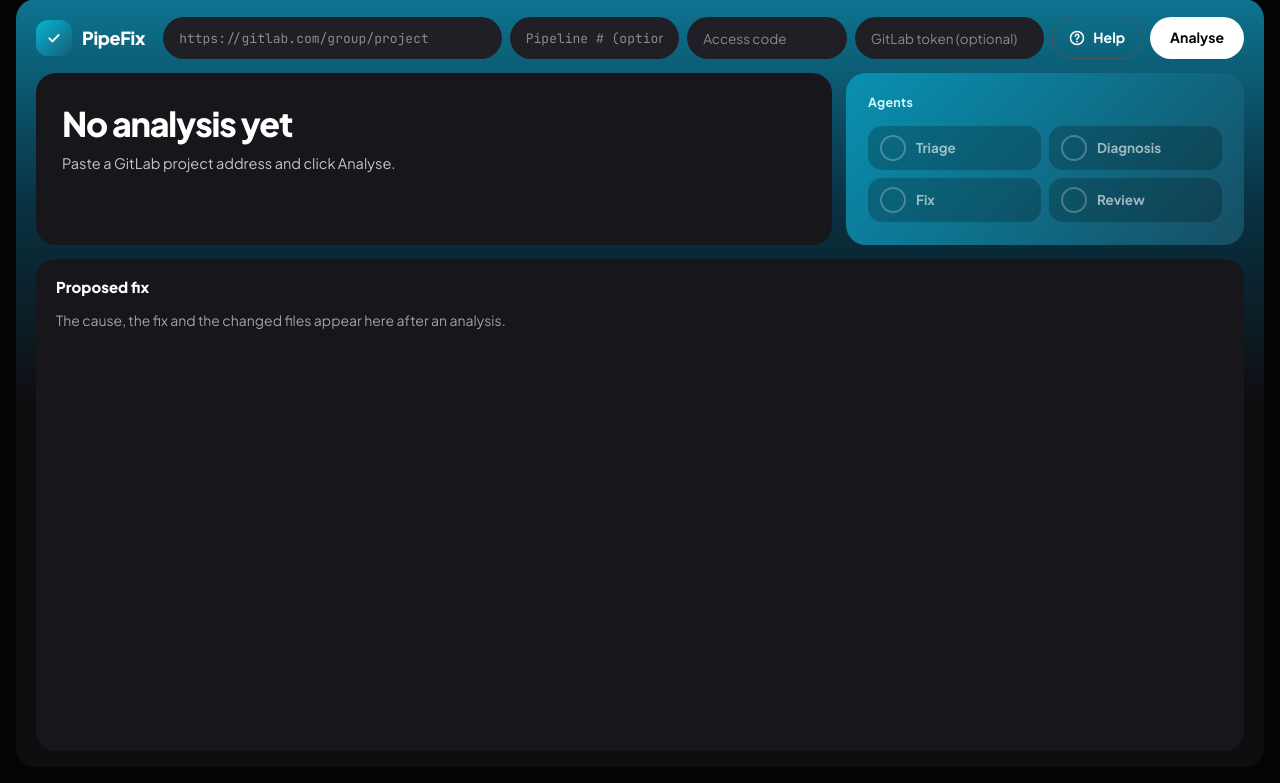
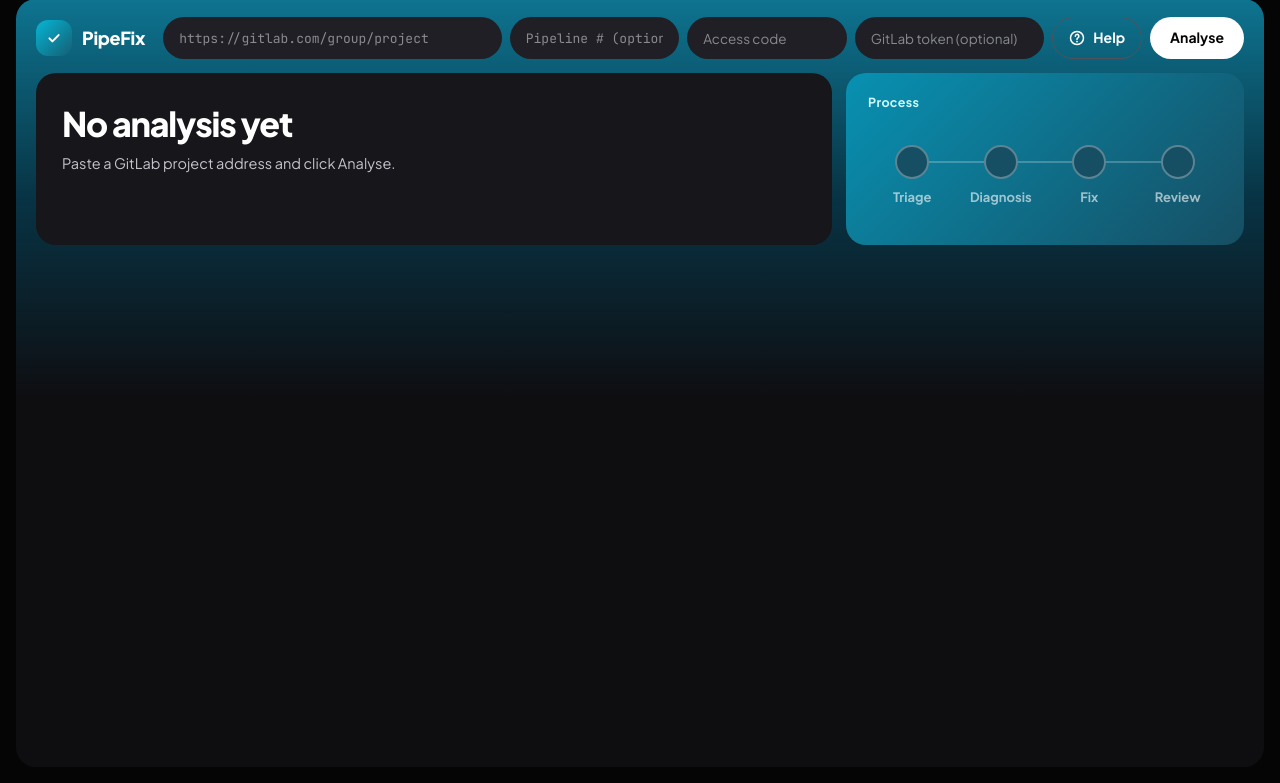
Before and after one commit to Galaxya-AI/Pipefix-api, a Flask app: template templates/index.html in a window 1280 px wide. Shown: the part 17-800 px from the top of the page. Run offline with Flask 3, Linux system fonts and the light colour scheme; the template is opened without the code that fills it, so the values that code supplies are empty; parts of the project's set-up code (start-up, migrations or seed data) failed here and were passed over.

Commit message:
feat: ask for an access code by email, agents shown as a process
With ACCESS_REQUEST_EMAIL set, the page shows an "Ask for one by email" link under the form, in the Help panel and next to an access code error; it opens a pre-filled email. The Agents card is now called Process and shows the four agents as circles one after the other. The Proposed fix panel stays hidden until there is something to show.

```diff
--- a/app.py
+++ b/app.py
@@ -40,6 +40,7 @@ from journal.run_journal import RunJournal
 from startup.services import build_api_services, build_user_loop_function, build_user_run_function
 from web_support import (
     access_owner,
+    access_request_email,
     check_pipeline_to_fix,
     parse_project_url,
     public_run,
@@ -234,7 +235,7 @@ def gitlab_webhook() -> tuple[Response, int]:
 
 @app.get("/")
 def index() -> str:
-    return render_template("index.html")
+    return render_template("index.html", access_request_email=access_request_email())
 
 
 @app.post("/web/runs")
--- a/templates/index.html
+++ b/templates/index.html
@@ -48,6 +48,7 @@
   .white { background: var(--ink); color: var(--bg); }
   .ghost { background: transparent; color: var(--ink); border: 1px solid #52525b; }
   .help-btn { display: inline-flex; align-items: center; gap: 8px; padding: 0 16px; }
+  .ask-code { flex: 1 1 100%; margin: 0; font-size: 13px; color: var(--muted); }
   header { position: relative; }
   .help { position: absolute; top: calc(100% + 10px); right: 0; z-index: 10; width: min(520px, 100%); max-height: 70vh; overflow-y: auto;
           padding: 22px 24px; border-radius: 20px; background: var(--card-2); border: 1px solid var(--line);
@@ -82,15 +83,20 @@
   .agents { padding: 20px 22px; display: flex; flex-direction: column; gap: 14px;
             background: linear-gradient(135deg, var(--brand) 0%, var(--brand-dark) 100%); }
   .agents h2 { margin: 0; font-size: 12.5px; font-weight: 700; color: #cffafe; letter-spacing: .3px; }
-  .track { list-style: none; margin: 0; padding: 0; display: grid; grid-template-columns: repeat(2, minmax(0, 1fr)); gap: 8px; }
-  .track li { display: flex; align-items: center; gap: 10px; padding: 9px 12px; border-radius: 14px;
-              background: rgba(0, 0, 0, .22); color: rgba(255, 255, 255, .6); font-weight: 700; font-size: 13.5px; }
-  .node { position: relative; flex: none; width: 26px; height: 26px; border-radius: 50%; display: grid; place-items: center;
-          border: 2px solid rgba(255, 255, 255, .25); }
-  .node svg { width: 13px; height: 13px; }
+  /* The four agents one after the other: circles joined by a line, the name under each one */
+  .track { list-style: none; margin: auto 0; padding: 0; display: grid; grid-template-columns: repeat(4, minmax(0, 1fr)); }
+  .track li { position: relative; display: flex; flex-direction: column; align-items: center; gap: 8px;
+              color: rgba(255, 255, 255, .6); font-weight: 700; font-size: 13px; text-align: center; }
+  .track li::before { content: ""; position: absolute; top: 16px; right: 50%; width: 100%; height: 2px;
+                      background: rgba(255, 255, 255, .22); }
+  .track li:first-child::before { display: none; }
+  .track li.done::before { background: var(--accent); }
+  .node { position: relative; z-index: 1; flex: none; width: 34px; height: 34px; border-radius: 50%; display: grid;
+          place-items: center; border: 2px solid rgba(255, 255, 255, .3); background: var(--brand-dark); }
+  .node svg { width: 15px; height: 15px; }
   .track .done { color: var(--ink); } .track .done .node { background: var(--accent); border-color: var(--accent); color: var(--accent-ink); }
   .track .running { color: var(--ink); } .track .running .node { border-color: var(--run); }
-  .track .running .node::after { content: ""; position: absolute; inset: -4px; border-radius: 50%; border: 2px solid transparent;
+  .track .running .node::after { content: ""; position: absolute; inset: -5px; border-radius: 50%; border: 2px solid transparent;
                                  border-top-color: var(--run); animation: spin 1s linear infinite; }
   .track .stopped { color: var(--ink); } .track .stopped .node { background: var(--fail); border-color: var(--fail); color: #1c0a00; }
   @keyframes spin { to { transform: rotate(360deg); } }
@@ -178,13 +184,17 @@
         Help</button>
       <button class="white" id="start" type="submit">Analyse</button>
       <p class="error" id="form-error" role="alert" hidden></p>
+      {% if access_request_email %}
+      {% set ask_href = "mailto:" ~ access_request_email ~ "?subject=" ~ ("PipeFix access code request"|urlencode) ~ "&body=" ~ ("Hello,\n\nI would like to test PipeFix on my own GitLab project.\n\nName:\nCompany:\nGitLab project:\n\nThank you"|urlencode) %}
+      <p class="ask-code">No access code? <a id="ask-code-link" href="{{ ask_href }}">Ask for one by email</a></p>
+      {% endif %}
     </form>
     <div class="help" id="help" role="dialog" aria-label="Help" hidden>
       <h2>What to fill in</h2>
       <dl>
         <dt>Project</dt><dd>The address of a GitLab project, on gitlab.com or a self-hosted GitLab. The address of a pipeline page also gives its number.</dd>
         <dt>Pipeline</dt><dd>Optional. Empty: PipeFix takes the latest failed pipeline of the project.</dd>
-        <dt>Access code</dt><dd>Given to you by the owner of PipeFix.</dd>
+        <dt>Access code</dt><dd>Given to you by the owner of PipeFix.{% if access_request_email %} <a href="{{ ask_href }}">Ask for one by email</a>.{% endif %}</dd>
         <dt>GitLab token</dt><dd>Not needed for a public project. A private project needs the read_api scope, and publishing a fix needs the api scope. Used for this run only, never stored.</dd>
       </dl>
       <h2>The buttons after an analysis</h2>
@@ -222,8 +232,8 @@
       </div>
     </section>
 
-    <section class="card agents" aria-label="Agents">
-      <h2>Agents</h2>
+    <section class="card agents" aria-label="Process">
+      <h2>Process</h2>
       <ol class="track" id="track"></ol>
     </section>
   </div>
@@ -240,7 +250,7 @@
       </div>
     </section>
 
-    <section class="card pane detail" aria-labelledby="detail-title">
+    <section class="card pane detail" id="detail" aria-labelledby="detail-title" hidden>
       <div class="pane-head">
         <h2 id="detail-title">Proposed fix</h2>
         <div class="tabs" role="tablist" aria-label="Details" id="tabs" hidden>
@@ -339,6 +349,13 @@ $("form").addEventListener("submit", async (event) => {
     poll();
   } catch (error) {
     show("form-error", error.message);
+    // A wrong or missing access code: offer the request link right there
+    const ask = $("ask-code-link");
+    if (ask && /access code/i.test(error.message)) {
+      const link = ask.cloneNode(true);
+      link.removeAttribute("id");
+      $("form-error").append(" ", link);
+    }
     $("start").disabled = false;
   }
 });
@@ -423,7 +440,7 @@ function showResult(report, diff, mergeRequest) {
     $("files-summary").textContent = files.length === 1 ? "1 file changed" : `${files.length} files changed`;
     $("files").replaceChildren(...files.map(fileBlock));
   }
-  hide("detail-empty");
+  hide("detail-empty"); show("detail");
   showTab("fix");
   setActions(true);
   if (mergeRequest) showPublished(mergeRequest);
@@ -445,7 +462,7 @@ $("tab-round").addEventListener("click", () => showTab("round"));
 function resetDetail() {
   roundsData = []; roundsFinished = false; pickedRound = null;
   $("rounds").replaceChildren(); $("pane-round").replaceChildren();
-  hide("tabs"); hide("pane-fix"); hide("pane-round"); show("detail-empty");
+  hide("tabs"); hide("pane-fix"); hide("pane-round"); show("detail-empty"); hide("detail");
   $("detail-title").textContent = "Proposed fix";
 }
 
@@ -635,7 +652,7 @@ function drawRounds(rounds, finished = false) {
   }));
   if (shown) $("pane-round").replaceChildren(...roundDetail(shown));
   if (rounds.length) show("tabs");
-  hide("detail-empty");
+  hide("detail-empty"); show("detail");
   if (first) showTab("round");
   else if (!$("pane-round").hidden) $("detail-title").textContent = `Round ${shown ? shown.number : ""}`;
 }
```
Also changed, not shown: src/web_support.py (+8 -0 lines), tests/test_web_form.py (+14 -0 lines), README.md, 1 other file.
